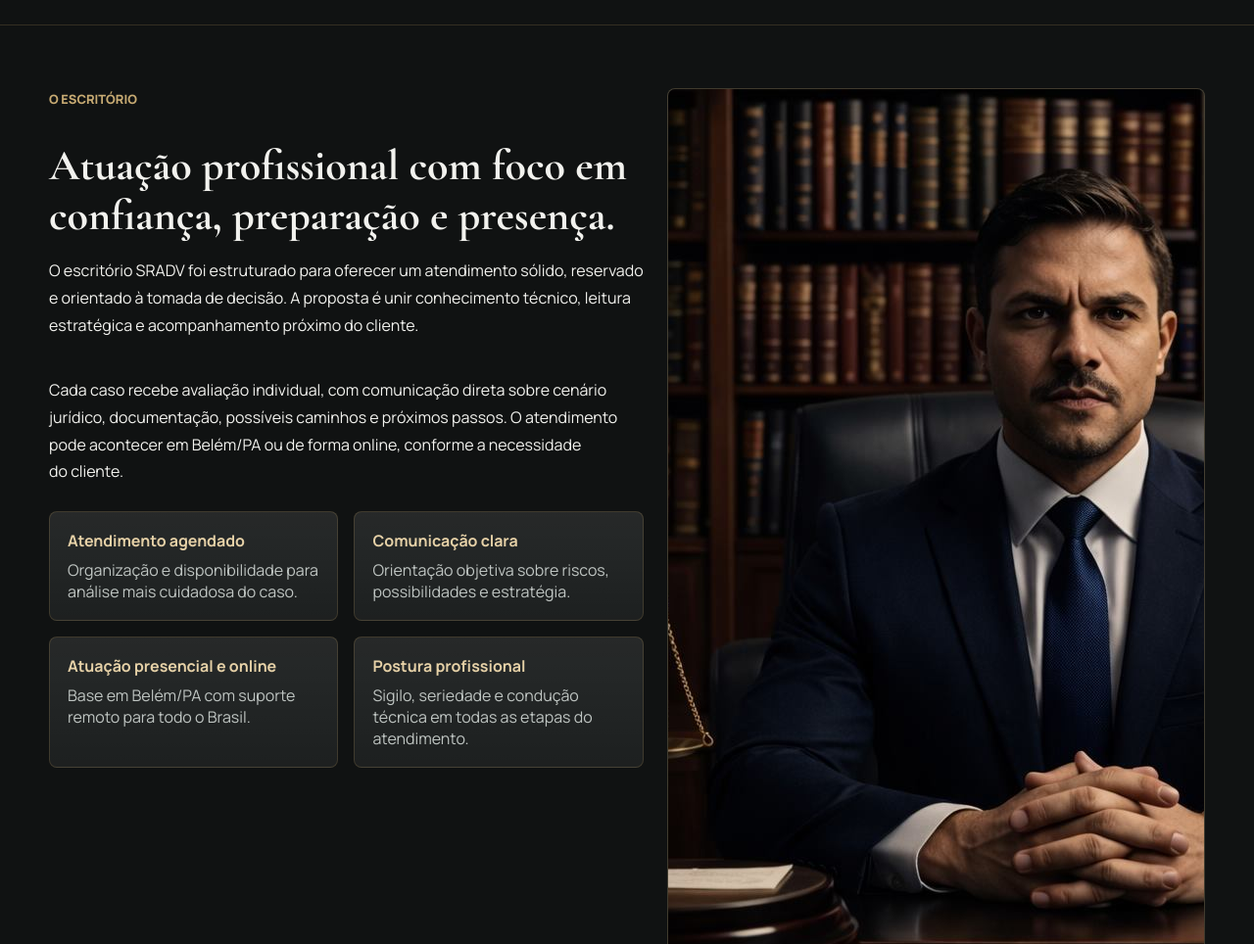
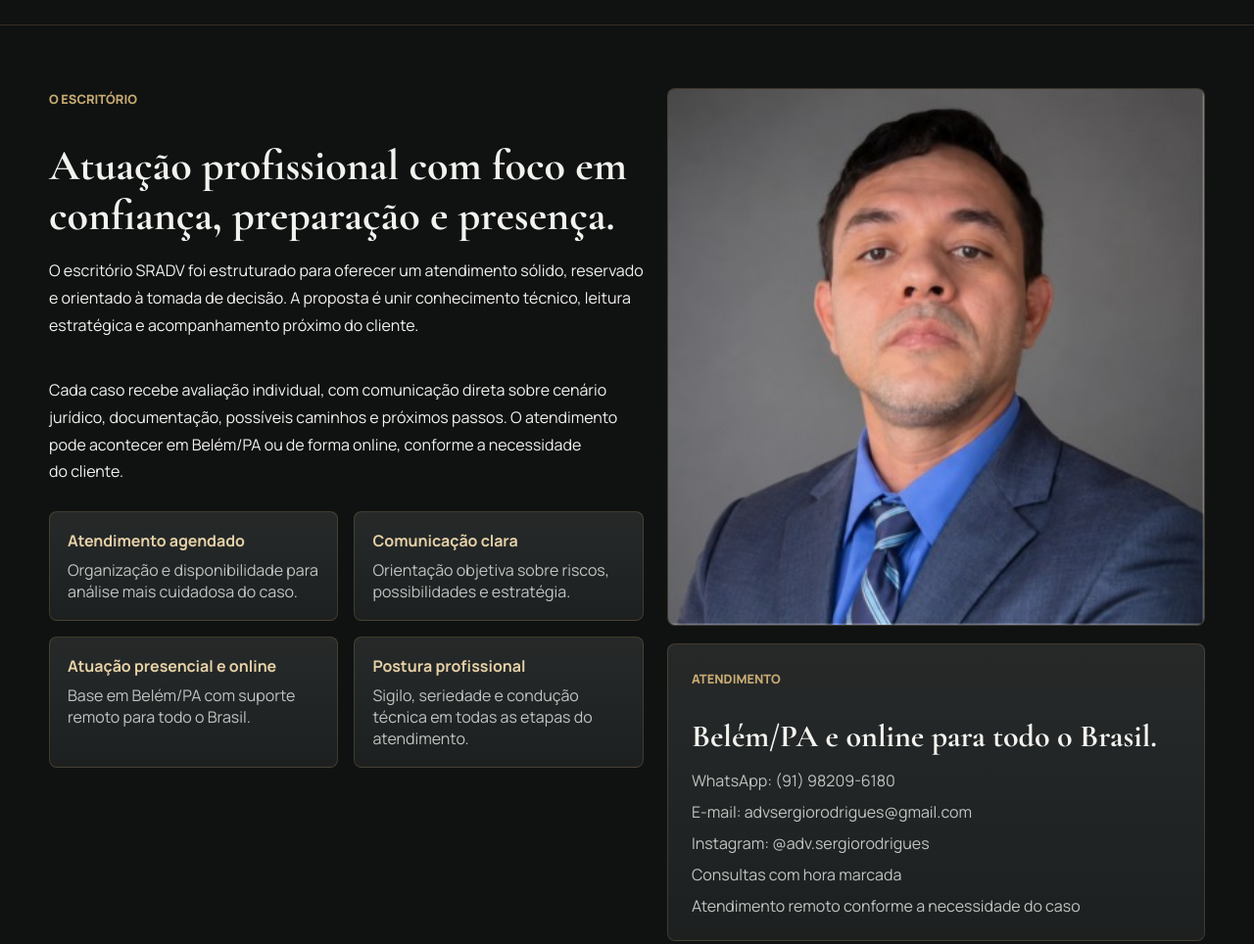
Before and after one commit to linksites/sradv, a plain HTML site: page index.html in a window 1280 px wide. Shown: the part 991-1955 px from the top of the page at 98% size. Drawn offline with nearby package versions, Linux system fonts and the light colour scheme.

Commit message:
Replace artificial office image with authentic portrait

```diff
--- a/index.html
+++ b/index.html
@@ -267,7 +267,7 @@
 
         <aside class="office-aside">
           <div class="about-photo glass-card">
-            <img src="assets/foto-escritorio.jpg" alt="Ambiente institucional do escritório" width="1024" height="1024" loading="lazy" decoding="async" />
+            <img src="assets/retrato-sergio-real.jpeg" alt="Sérgio Rodrigues, advogado" width="400" height="400" loading="lazy" decoding="async" style="object-position:center top;aspect-ratio:1/1;height:auto" />
           </div>
 
           <div class="office-summary glass-card">
```
Also changed, not shown: assets/retrato-sergio-real.jpeg (added).
